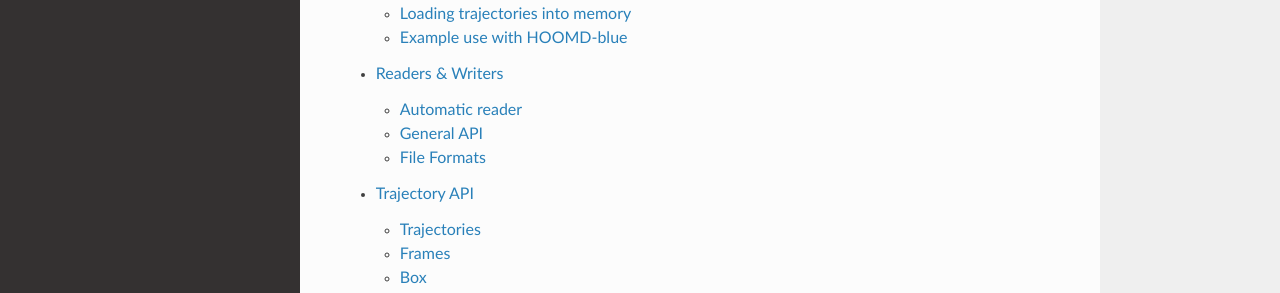
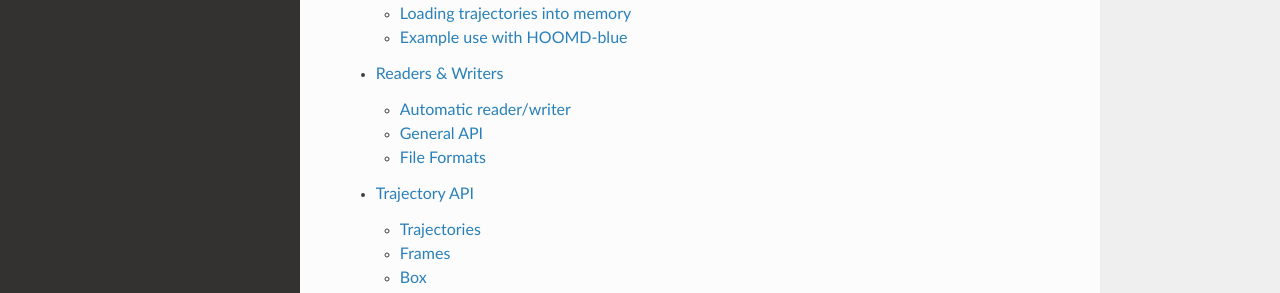
Before and after one commit to glotzerlab/garnett, a Sphinx documentation site: the page built from doc/index.rst, in a window 1280 px wide and 1233 px high. Shown: the part 410-703 px from the top of the window. Built offline with Sphinx 7.4.7 and the Read the Docs theme 2.0.0, drawn with Linux system fonts in a browser that asks for light colours.

Commit message:
Added gf.write to docs.

```diff
--- a/doc/readerswriters.rst
+++ b/doc/readerswriters.rst
@@ -4,10 +4,12 @@
 
 This is the API documentation for all readers and writers provided by **glotzformats**.
 
-Automatic reader
-================
+Automatic reader/writer
+=======================
 
 .. autofunction:: glotzformats.read
+
+.. autofunction:: glotzformats.write
 
 
 General API
```
